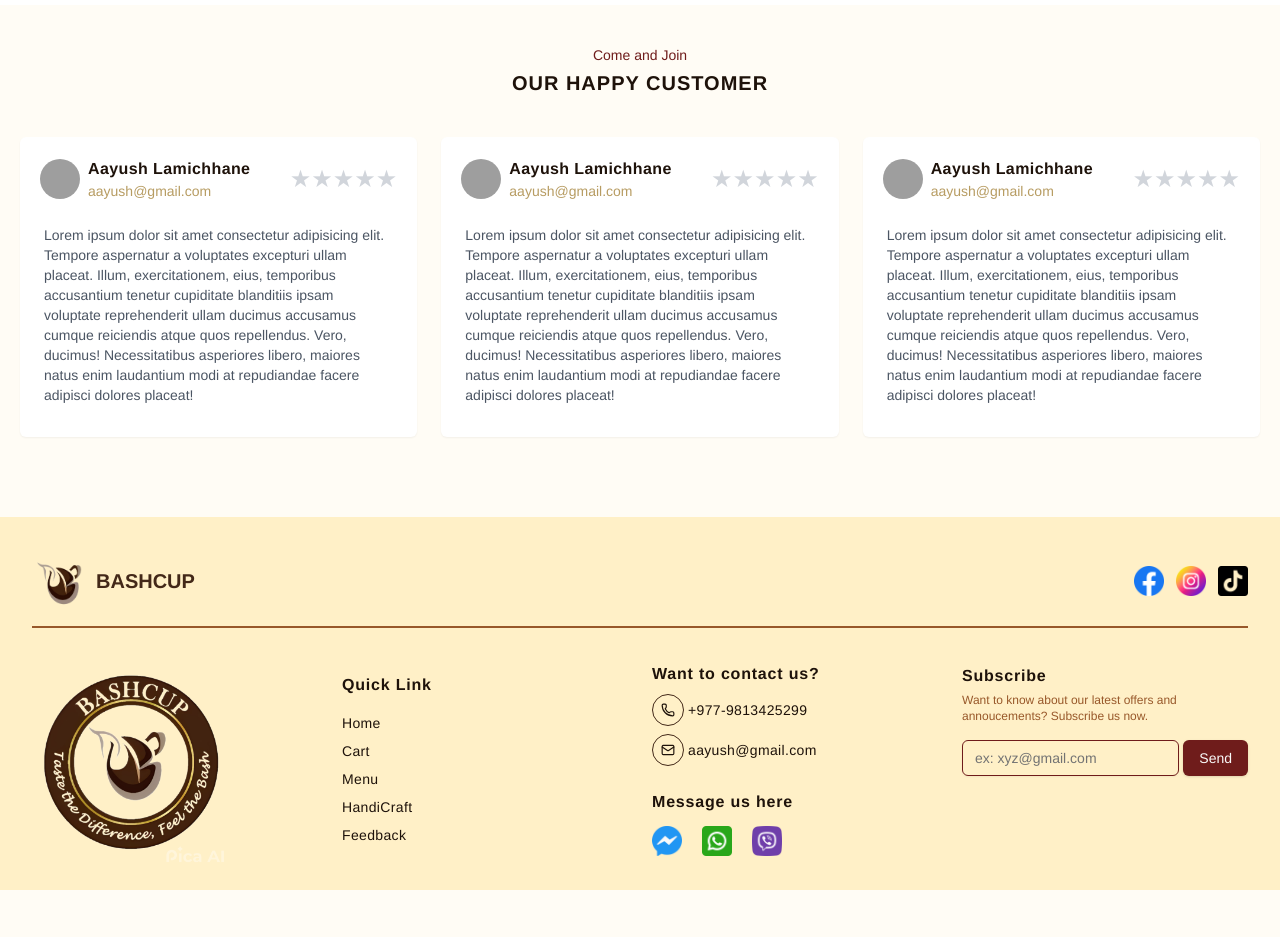
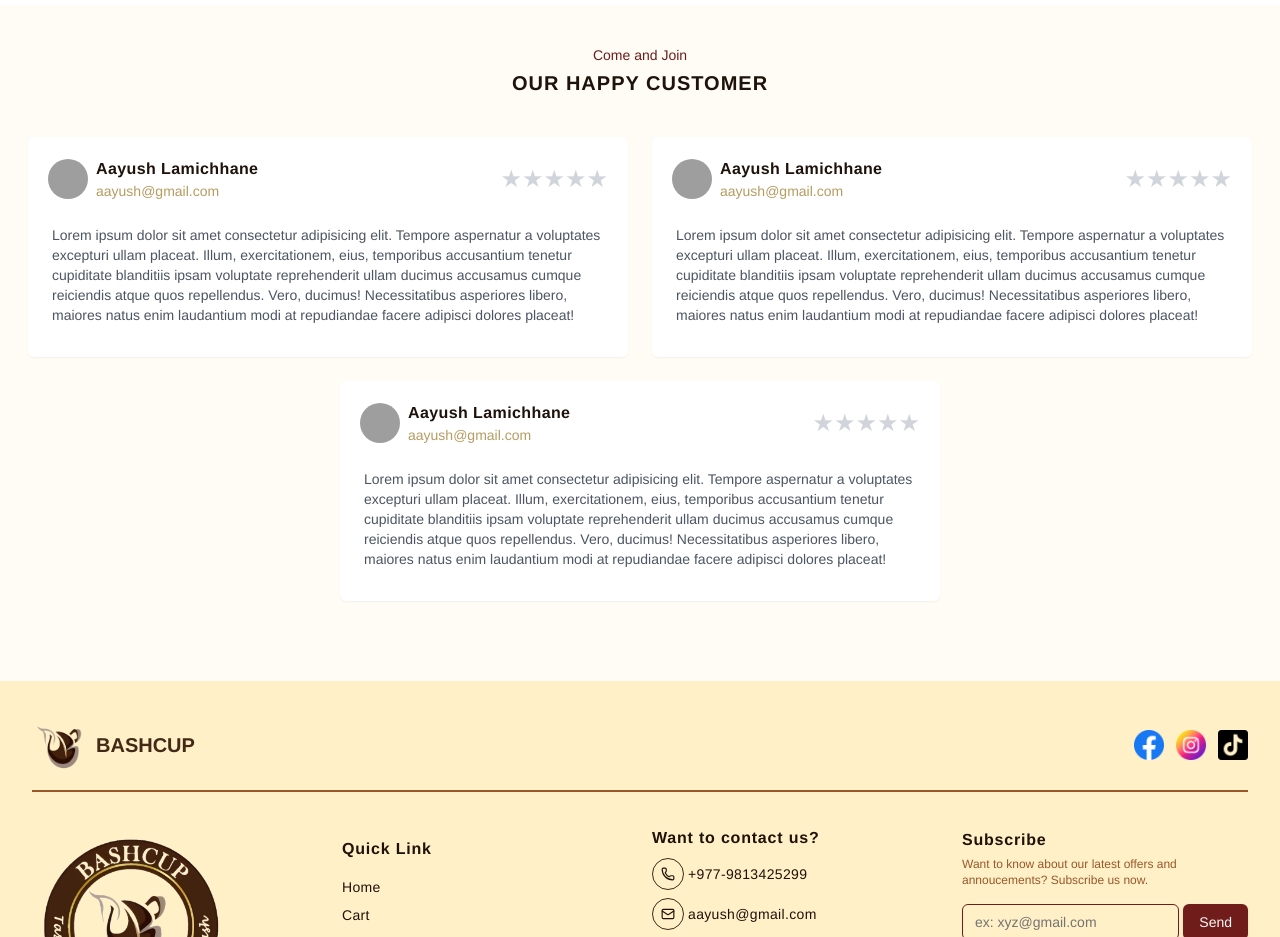
Before and after one commit to suzzan04/Bashcup_host, a Next.js app: page / in a window 1280 px wide. Shown: the part 3320-4257 px from the top of the page. Before the commit the page ends 4210 px from the top, so only its background shows below. Built offline with nearby package versions, Linux system fonts and the light colour scheme; grey boxes are pictures that could not be loaded.

Commit message:
ui update: add flex wrap to customer feedback container

```diff
--- a/src/components/Landing/Customer.tsx
+++ b/src/components/Landing/Customer.tsx
@@ -11,7 +11,7 @@ const Customer = () => {
             OUR HAPPY CUSTOMER
           </h4>
         </div>
-        <div className="flex gap-6 justify-between w-full">
+        <div className="flex gap-6 justify-center w-full flex-wrap ">
           <FeedbackCard />
           <FeedbackCard />
           <FeedbackCard />
```
